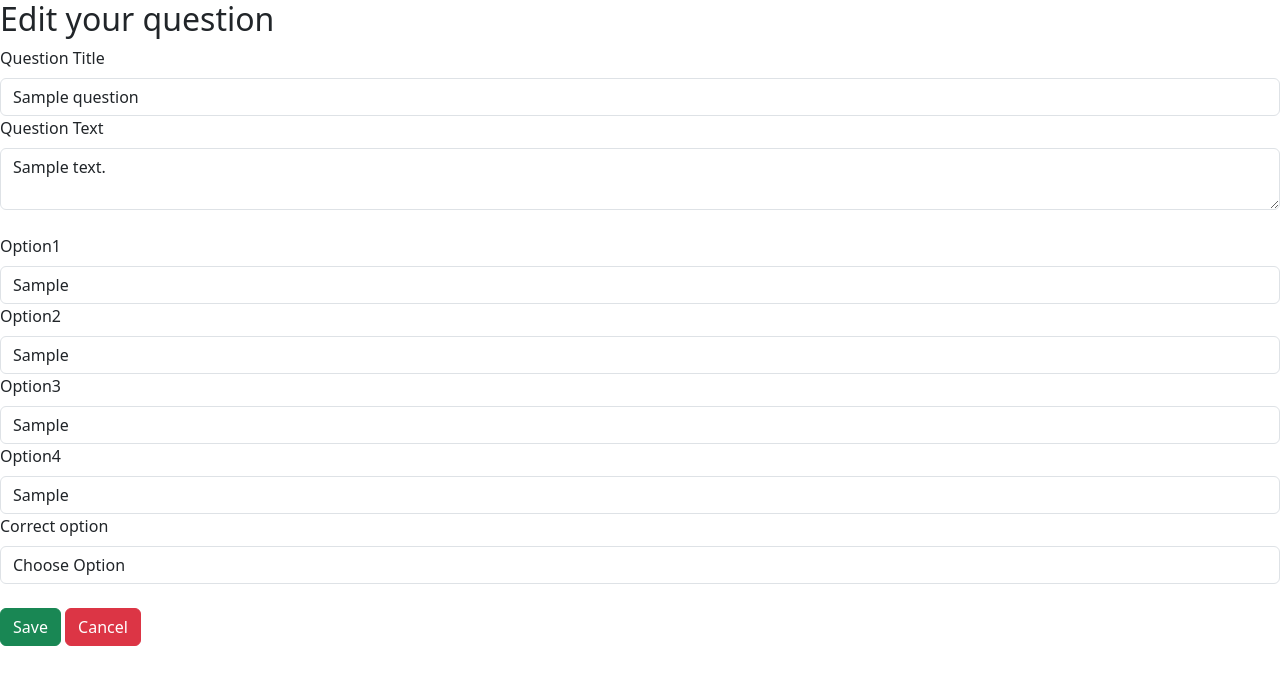
After one commit to 23f3003549/quiz-master-mad1project, a Flask app: page /question/edit/1 in a window 1280 px wide. The commit adds this page. Shown: the top 685 px of the page. Run offline with Flask 3, Linux system fonts and the light colour scheme; tables that the repository leaves empty hold one stand-in row (values such as "Sample post").

Commit message:
features added to edit quiz and question

```diff
--- a/app.py
+++ b/app.py
@@ -1,19 +1,20 @@
 from flask import Flask ,render_template,request, redirect, url_for, flash
-from flask_sqlalchemy import SQLAlchemy
-from flask_migrate import Migrate
+from config import Config
+from extension import db, migrate
 
 app = Flask(__name__)
 
+app.config.from_object(Config)
+# db = SQLAlchemy(app)
+db.init_app(app)
+migrate.init_app(app, db)
 
-# app.config['SQLALCHEMY_DATABASE_URI'] ='sqlite:///db.sqlite3'
-# app.config['SQLALCHEMY_TRACK_MODIFICATIONS'] = False
-
-
-import config
-import models
-import routes
+from models import *
+from routes import *
 
 
 
 if __name__ == '__main__':
+    with app.app_context():
+        db.create_all
     app.run(debug=True)
--- /dev/null
+++ b/extension.py
@@ -0,0 +1,6 @@
+from flask_sqlalchemy import SQLAlchemy
+from flask_migrate import Migrate
+
+
+db = SQLAlchemy()
+migrate = Migrate()
--- a/routes.py
+++ b/routes.py
@@ -1,11 +1,16 @@
 from flask import render_template,request,url_for,flash,redirect,session
 from app import app
+from extension import db
 from datetime import datetime
 import datetime
-from models import db, User,Subject,Quiz,Question,Chapter
+from models import db, User,Subject,Quiz,Question,Chapter,Scores
 from werkzeug.security import generate_password_hash, check_password_hash
 from functools import wraps
-from config import ADMIN_USERNAME, ADMIN_PASSWORD
+from config import Config
+from sqlalchemy.orm import joinedload
+
+ADMIN_USERNAME = Config.ADMIN_USERNAME
+ADMIN_PASSWORD = Config.ADMIN_PASSWORD
 
 @app.route('/')
 def index():
@@ -174,7 +179,7 @@ def del_sub(subject_id):
     if subject:
         chapters =Chapter.query.filter_by(subject_id = subject_id).all()
         for chapter in chapters:
-            Quiz.query.filter_by(chapter_id=chapter_id).delete()
+            Quiz.query.filter_by(chapter_id=chapter.id).delete()
             db.session.delete(chapter)
         db.session.delete(subject)
         db.session.commit()
@@ -265,6 +270,32 @@ def new_quiz():
        chapters =Chapter.query.all()
        return render_template('new_quiz.html',chapters=chapters)
 
+# ---------------------------------------------------------------------------------update quiz-------------------------------------------------------------------------------
+@app.route('/quiz/update/<int:quiz_id>', methods=['GET','POST'])
+def edit_quiz(quiz_id):
+    quiz= Quiz.query.get_or_404(quiz_id)
+    if request.method == 'POST':
+        quiz.chapter_id = request.form.get('chapter_id')
+        date_of_quiz = datetime.date(request.form.get('date_of_quiz'))
+        if not date_of_quiz:
+            quiz.date_of_quiz= datetime.date.today()
+        else:
+            quiz.date_of_quiz = datetime.date.isoformat(date_of_quiz)
+
+        quiz.time_duration = request.form.get('time_duration')
+        quiz.notes = request.form.get('notes')
+
+        db.session.commmit()
+        return redirect( url_for('quizz') )
+    else:
+        chapters=Chapter.query.all()
+        return render_template('edit_quiz.html', quiz=quiz, chapters=chapters)
+
+
+
+
+
+
 # --------------------------------------------------------------------------delete quiz-------------------------------------------------------------------------------------
 
 @app.route('/quiz/delete/<int:quiz_id>', methods=['GET','POST'])
@@ -312,7 +343,7 @@ def add_questions(quiz_id):
             db.session.commit()
             quiz.no_of_questions +=1
             db.session.commit()
-            session[ 'question_count' ] += 1
+            # session[ 'question_count' ] += 1
             # if session[ 'question_count' ] < quiz.no_of_questions:
             #     # session.pop('question_count', None)
             #     print('redirect to next page')
@@ -337,9 +368,38 @@ def del_question(question_id):
           db.session.commit()
 
       return redirect(url_for('quizz'))
+# ----------------------------------------------------------------------------------edit questions------------------------------------------------------------------------
+@app.route('/question/edit/<int:question_id>', methods=['GET', 'POST'])
+def edit_question(question_id):
+    question= Question.query.get_or_404(question_id)
+    print(question.__dict__)
+    if request.method == 'POST':
+        question.question_title = request.form.get('question_title')
+        question.question_text = request.form.get('question_text')
+        question.option1 = request.form.get('option1')
+        question.option2 = request.form.get('option2')
+        question.option3 = request.form.get('option3')
+        question.option4 = request.form.get('option4')
+        question.correct_option = int(request.form.get('correct_option'))
+        db.session.commit()
+        flash('Question updated successfully')
+        return redirect(url_for('quizz'))
+    return render_template('edit_question.html', question=question)
+
 
 
 # --------------------------------------------------------------------------------user dashboard----------------------------------------------------------------------------------------
 @app.route('/user_dashboard', methods=['GET','POST'])
 def user_dashboard():
-    return render_template('user_dashboard.html')
+    quizzes= Quiz.query.all()
+    quiz_data = []
+    for quiz in quizzes:
+        chapter= Chapter.query.get(quiz.chapter_id)
+        question_count = Question.query.filter_by(quiz_id=quiz.id).count()
+        quiz_data.append((quiz,chapter, question_count))
+    return render_template('user_dashboard.html', quizzes=quiz_data)
+
+# @app.route('/quiz/display', methods=['GET','POST'])
+# def quiz_display():
+#     quizzes=Quiz.query.all()
+#     return render_template('user_dashboard.html',quizzes=quizzes)
--- /dev/null
+++ b/templates/edit_question.html
@@ -0,0 +1,74 @@
+<!DOCTYPE html>
+<html lang="en">
+<head>
+    <meta charset="UTF-8">
+    <meta name="viewport" content="width=device-width, initial-scale=1.0">
+    <title>Add chapter</title>
+    <link href="https://cdn.jsdelivr.net/npm/bootstrap@5.3.2/dist/css/bootstrap.min.css" rel="stylesheet">
+    <link rel="stylesheet" href="https://cdnjs.cloudflare.com/ajax/libs/aos/2.3.4/aos.css">
+    <link rel="stylesheet" href="https://cdnjs.cloudflare.com/ajax/libs/font-awesome/6.7.2/css/all.min.css">
+    <link href="https://cdn.jsdelivr.net/npm/bootstrap@5.3.3/dist/css/bootstrap.min.css" rel="stylesheet" integrity="sha384-QWTKZyjpPEjISv5WaRU9OFeRpok6YctnYmDr5pNlyT2bRjXh0JMhjY6hW+ALEwIH" crossorigin="anonymous">
+
+    <title>Edit Question</title>
+</head>
+<body>
+    <h2>Edit your question</h2>
+    <div>
+        <form method="post" class="log-form">
+            <div>
+                <label for="question_title" class="form-label">Question Title</label>
+                <input type="text" name="question_title" id="question_title" class="form-control" value="{{ question.question_title }}" required>
+            </div>
+            <div>
+                <label for="question_text" class="form-label">Question Text</label>
+                <textarea name="question_text" id="question_text" class="form-control" required>{{ question.question_text }}</textarea>
+            </div>
+            <br>
+            <div>
+                <label for="option1" class="form-label">Option1</label>
+                <input type="text" name="option1" id="option1" class="form-control" value="{{ question.option1 }}" >
+            </div>
+            <div>
+                <label for="option2" class="form-label">Option2</label>
+                <input type="text" name="option2" id="option2" class="form-control" value="{{ question.option2 }}" >
+            </div>
+            <div>
+                <label for="option3" class="form-label">Option3</label>
+                <input type="text" name="option3" id="option3" class="form-control" value="{{ question.option3 }}" >
+            </div>
+            <div>
+                <label for="option4" class="form-label">Option4</label>
+                <input type="text" name="option4" id="option4" class="form-control" value="{{ question.option4 }}" >
+            </div>
+            <div>
+                <label for="correct_option" class="form-label">Correct option</label>
+                <select name="correct_option" id="correct_option" class="form-control" required>
+                    <option value="" disabled selected>Choose Option</option>
+                    <option value="1">1</option>
+                    <option value="2">2</option>
+                    <option value="3">3</option>
+                    <option value="4">4</option>
+                </select>
+                <br>
+                <div style="display: inline-block;">
+                    <button type="submit" class="btn btn-success">Save</button>
+                </div>
+                <div style="display: inline-block;">
+                    <a href="{{ url_for('admin') }}" class="btn btn-danger">Cancel</a>
+                </div>
+            </div>
+
+
+        </form>
+    </div>
+
+
+
+
+   <!-- Bootstrap Bundle with Popper -->
+   <script src="https://cdn.jsdelivr.net/npm/bootstrap@5.3.2/dist/js/bootstrap.bundle.min.js"></script>
+   <script src="https://cdnjs.cloudflare.com/ajax/libs/aos/2.3.4/aos.js"></script>
+   <script src="https://cdn.jsdelivr.net/npm/bootstrap@5.3.3/dist/js/bootstrap.bundle.min.js" integrity="sha384-YvpcrYf0tY3lHB60NNkmXc5s9fDVZLESaAA55NDzOxhy9GkcIdslK1eN7N6jIeHz" crossorigin="anonymous"></script>
+
+</body>
+</html>
--- /dev/null
+++ b/templates/edit_quiz.html
@@ -0,0 +1 @@
+{% extends 'new_quiz.html' %}
--- a/templates/layout.html
+++ b/templates/layout.html
@@ -34,7 +34,7 @@
   </ul>
 {% endif %}
 {% endwith %}
-<!-- ------------------------------------------------------------------------flashed message end -->
+<!-- ------------------------------------------------------------------------flashed message end----------------------------------------------------------------------------->
 
     <div class="container">
     {% block content %}
--- a/templates/login.html
+++ b/templates/login.html
@@ -4,6 +4,7 @@ login
 {% endblock  %}
 
 {% block content %}
+
 <h1 style="text-align: center;"> LOGIN</h1>
     <div>
 
--- a/templates/new_quiz.html
+++ b/templates/new_quiz.html
@@ -39,10 +39,7 @@
 
             </div>
             <br>
-             <!-- <div class="form-group">
-                <label for="no_of_questions" class="form-label">No of questions</label>
-                <input type="number" name="no_of_questions" class="form-control" >
-             </div> -->
+
              <br>
              <div class="form-group">
                 <label for="notes" class="form-label">notes</label>
--- a/templates/quiz_management.html
+++ b/templates/quiz_management.html
@@ -88,6 +88,7 @@
 
 
         </a>
+        <a href="/quiz/update/{{ quiz.id }}" class="btn btn-primary"> Update</a>
 
 
 
```
Also changed, not shown: config.py (+8 -6 lines), models.py (+28 -12 lines), templates/add_question.html (+20 -16 lines), templates/navbar.html (+2 -6 lines), templates/user_dashboard.html (+42 -0 lines), instance/db.sqlite3.
